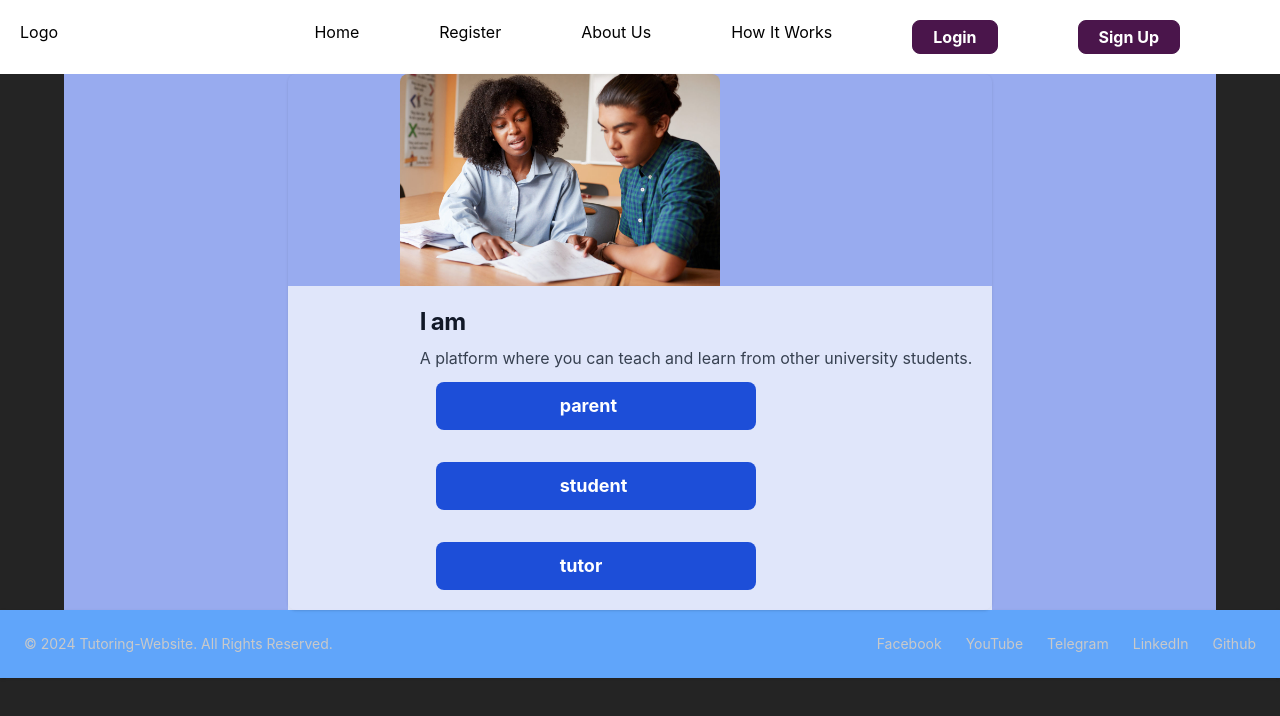
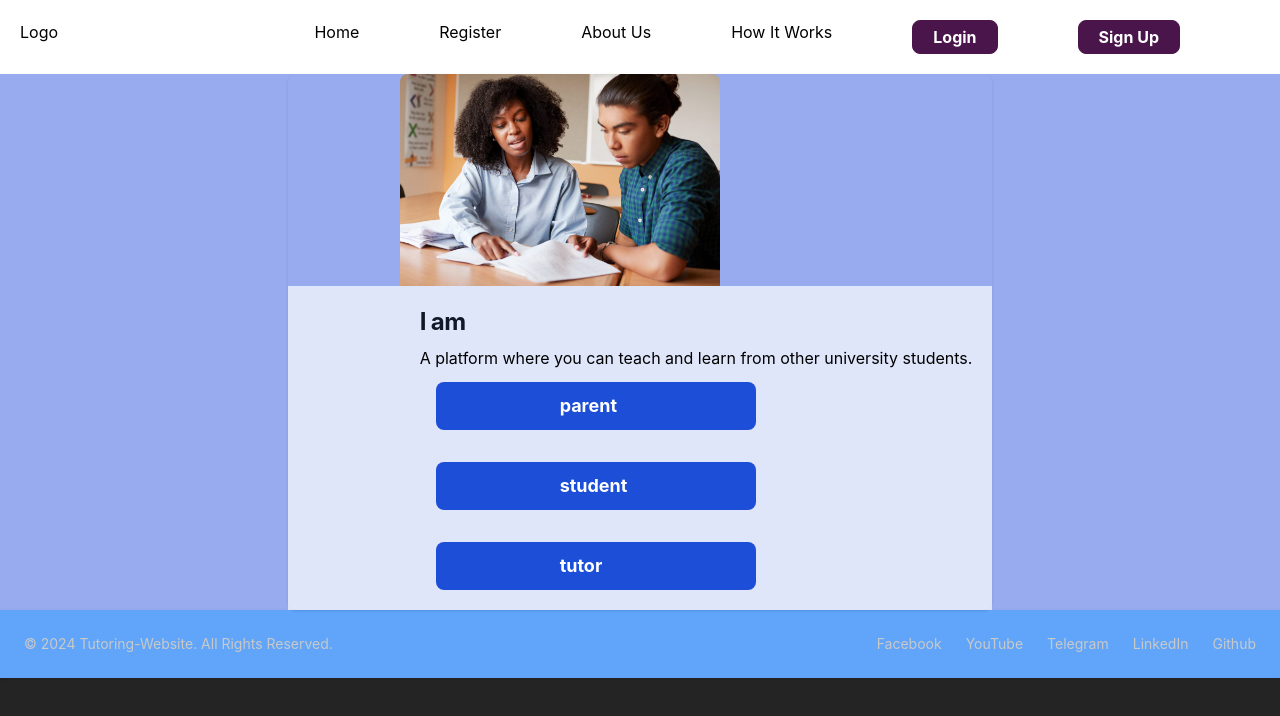
Before and after one commit to Yohanamtesfaye/Tutoring-Webiste, a React (Vite) app: page /register in a window 1280 px wide. Shown: the top 716 px of the page. Built offline with nearby package versions, Linux system fonts and the light colour scheme.

Commit message:
color change

```diff
--- a/src/Pages/Home.jsx
+++ b/src/Pages/Home.jsx
@@ -12,6 +12,7 @@ import icon3  from '../assets/icon3.jpeg';
 import icon4  from '../assets/icon4.jpeg';
 import faq  from '../assets/faq.jpg';
 import "../App.css"
+import Footer from '../Comonents/Footer';
 
 const Home = () => {
   return (
@@ -135,6 +136,8 @@ const Home = () => {
 
 
    </div>
+
+
  </>
    )
 }
--- a/src/Pages/Login.jsx
+++ b/src/Pages/Login.jsx
@@ -3,10 +3,13 @@ import Footer from '../Comonents/Footer'
 
 const Login = () => {
   return (
-    <div className='bg-[#98ABEE] h-screen'>Login
+    <>
+      <div className='bg-[#98ABEE] h-screen'>
+          Login
+      </div>
 
-    <Footer />
-    </div>
+      <Footer />
+     </>
   )
 }
 
--- a/src/Pages/Register.jsx
+++ b/src/Pages/Register.jsx
@@ -5,7 +5,7 @@ import Footer from "../Comonents/Footer"
  const Register = () => {
   return (
     <>
-     <div className="bg-darkbg max-w-6xl mt-15 mx-auto flex justify-center items-center flex-col">
+     <div className="bg-darkbg w-full mt-15 mx-auto flex justify-center items-center flex-col">
 
      <div className="max-w-6xl rounded-lg shadow dark:bg-gray-800 top-20 ">
         <img className="rounded-t-lg w-80 ml-28" src={studentImage} alt="" />
@@ -14,7 +14,7 @@ import Footer from "../Comonents/Footer"
 
         <h5 className="mb-2 text-2xl font-bold tracking-tight text-gray-900 dark:text-  white ml-28">I am</h5>
 
-        <p className="ml-28 mb-3 font-normal text-gray-700 dark:text-gray-400">A platform where you can teach and learn from other university students.</p>
+        <p className="ml-28 mb-3 font-normal text-black ">A platform where you can teach and learn from other university students.</p>
 
         <p><button className="inline-flex items-center ml-32 w-80 h-12 mb-8 px-3 py-2 font-bold text-lg text-white bg-blue-700 rounded-lg hover:bg-blue-800 focus:ring-4 focus:outline-none focus:ring-blue-300 dark:bg-blue-600 dark:hover:bg-blue-700 dark:focus:ring-blue-800">
                 <Link to='/'> <p className="px-28">parent</p>  </Link>
@@ -34,6 +34,9 @@ import Footer from "../Comonents/Footer"
     </div>
 </div>
     </div>
+
+
+
     <Footer />
 </>
 
--- a/src/main.jsx
+++ b/src/main.jsx
@@ -10,5 +10,6 @@ ReactDOM.createRoot(document.getElementById('root')).render(
          <App />
     </BrowserRouter>
 
+
   </React.StrictMode>,
 )
```
